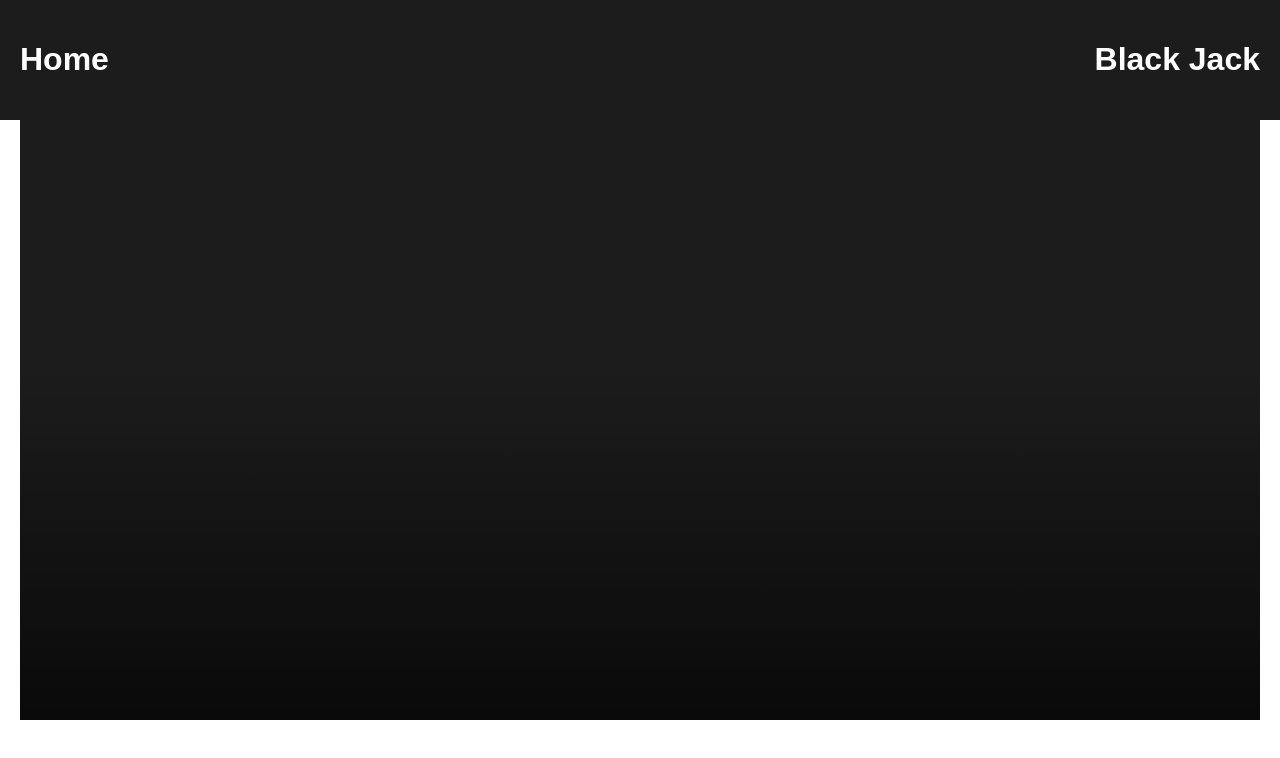
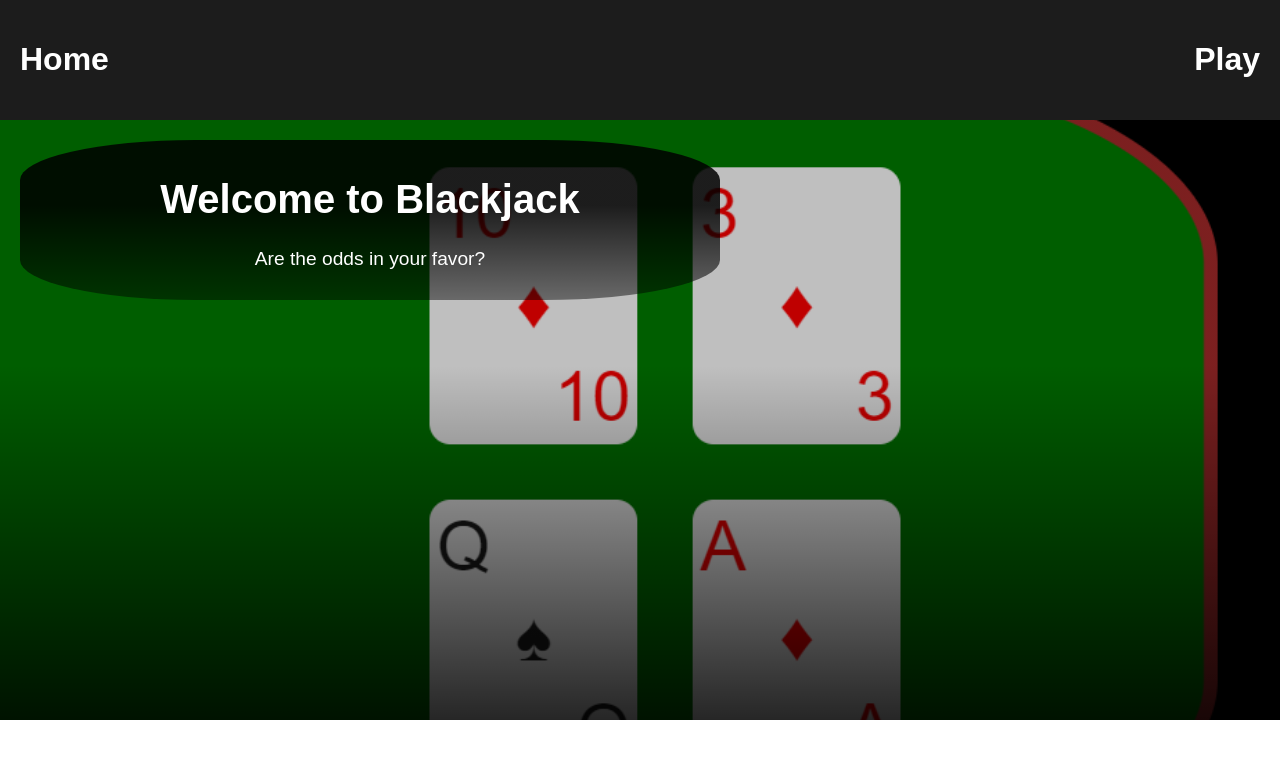
Before and after one commit to austdobe/blackJack, a React (Create React App) app: page / in a window 1280 px wide. Shown: the top 758 px of the page. Built offline with nearby package versions, Linux system fonts and the light colour scheme.

Commit message:
hiding dealer second card

```diff
--- a/src/components/Header/index.js
+++ b/src/components/Header/index.js
@@ -12,7 +12,7 @@ const Header = () =>(
             </Link>
 
             <Link className='links' to='/game'>
-                <h1>Black Jack</h1>
+                <h1>Play</h1>
             </Link>
         </Content>
     </Wrapper>
--- a/src/components/WelcomeSection/WelcomeSection.style.js
+++ b/src/components/WelcomeSection/WelcomeSection.style.js
@@ -2,18 +2,18 @@ import styled from 'styled-components';
 
 export const Wrapper = styled.div `
     background: linear-gradient(
-        to bottom, rgba(0, 0, 0, 0)
-        41%, rgba( 0, 0, 0, 0.65)
+        to bottom, rgba(0, 0, 0, .25)
+        41%, rgba( 0, 0, 0, 0.85)
         100%
     ),
     url(${({image}) => image}), var(--darkGrey);
-    Background-size: 100%, cover;
+    background-size: 100%, cover;
     background-position: center;
     height: 600px;
     position: relative;
-    animation: animateHeroImage 1s;
+    animation: animateWelcomeImage 2s;
 
-    @keyframes animateHeroImage{
+    @keyframes animateWelcomeImage {
         from{
             opacity: 0;
         } to{
@@ -32,11 +32,22 @@ export const Content = styled.div `
 export const Text = styled.div `
     z-index: 100;
     max-width: 700px;
-    position: absolute;
-    bottom: 40px;
-    margin-right: 20px;
+    background: linear-gradient(
+        to bottom, rgba(0, 0, 0, .85)
+        41%, rgba( 0, 0, 0, 0.45)
+        100%
+    );
+    border-radius: 25%;
+    padding: 10px 20px;
+    vertical-align: middle;
+    text-align: center;
     min-height: 100px;
     color: var(--white);
+    justify-content: space-evenly;
+    justify-items: center;
+    align-content: space-evenly;
+    align-items: center;
+
     h1{
         font-size: var(--fontSuperBig);
 
--- a/src/pages/Landing.styles.js
+++ b/src/pages/Landing.styles.js
@@ -26,6 +26,7 @@ export const Wrapper = styled.div `
 `;
 
 export const Content = styled.div `
+    max-width: var(--maxWidth);
 
 `;
 
--- a/src/pages/LandingPage.js
+++ b/src/pages/LandingPage.js
@@ -1,19 +1,24 @@
 import React from 'react';
 //Styles
 import { Wrapper, Content, Section } from './Landing.styles';
+//Components
 import WelcomeSection from '../components/WelcomeSection';
+//Images
+import WelcomeImage from '../images/welcome.PNG'
 
 const LandingPage = ()=>(
+<>
+    <WelcomeSection
+        id="welcome"
+        image={WelcomeImage}
+        title='Welcome to Blackjack'
+        text='Are the odds in your favor?'
+    />
     <Wrapper>
         <Content>
-            <WelcomeSection id="welcome">
-
-                <h1> Hello and welcome to my page</h1>
-                <p> You are probably here to see my work... You can click the top right option to go directly to the game, or check out below for more detail on the process.</p>
-
-            </WelcomeSection>
         </Content>
     </Wrapper>
+</>
 )
 
 export default LandingPage
--- a/src/pages/Table.js
+++ b/src/pages/Table.js
@@ -18,6 +18,7 @@ const {
     purse,
     gameComplete,
     message,
+    isStaying,
     setIsAddingCards,
     setIsStaying,
     startNewGame
@@ -35,6 +36,7 @@ console.log("Dealer: " + dealer.count)
             <PlayingTable>
 
                     <div>
+                        {isStaying ?
                         <Grid header="Dealer's Cards">
                             {dealer.cards.map((card, index )=>(
 
@@ -46,6 +48,19 @@ console.log("Dealer: " + dealer.count)
                             ))}
 
                         </Grid>
+                        :
+                        <Grid header="Dealer's Cards">
+                                <Card
+                                    rank={dealer.cards[0].rank}
+                                    suit={dealer.cards[0].suit}
+                                />
+                                <Card
+                                    rank=''
+                                    suit=''
+                                />
+
+                        </Grid>
+                        }
                         <Grid header = "Your Cards">
                         {player.cards.map((card, index) =>(
                             <Card
```
Also changed, not shown: src/images/welcome.PNG (added).
